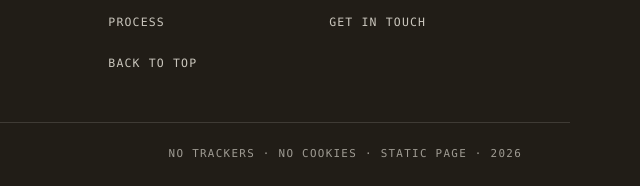
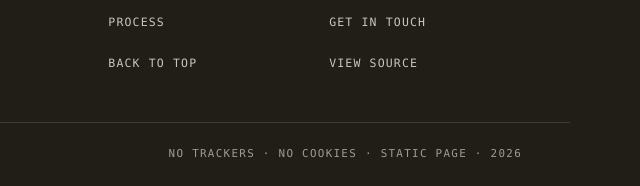
Before and after one commit to 22JohnGalt/DIY, a plain HTML site: page index.html in a window 1280 px wide. Shown: the part 3870-4056 px from the top of the page, 640-1280 px from the left. Drawn offline with Linux system fonts and the light colour scheme.

Commit message:
Footer: add View source link to the GitHub repo

```diff
--- a/index.html
+++ b/index.html
@@ -274,6 +274,7 @@
           <li><a href="#process">Process</a></li>
           <li><a href="#contact">Get in touch</a></li>
           <li><a href="#top">Back to top</a></li>
+          <li><a href="https://github.com/22JohnGalt/DIY">View source</a></li>
         </ul>
       </nav>
     </div>
```
